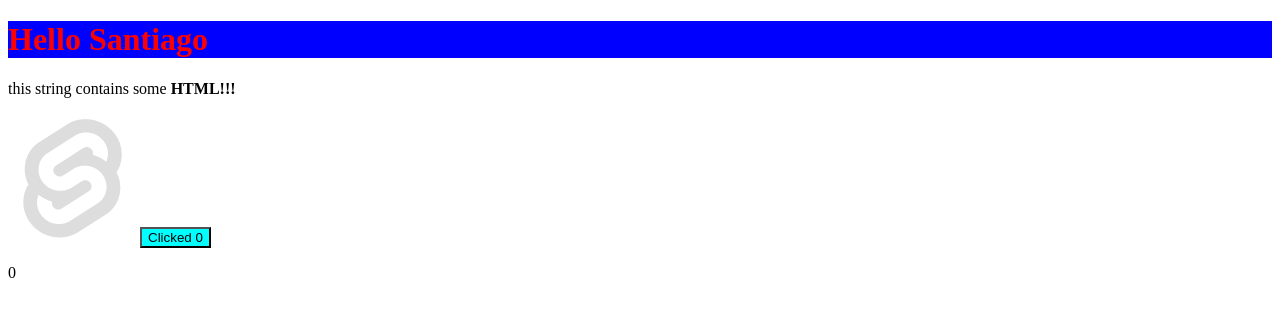
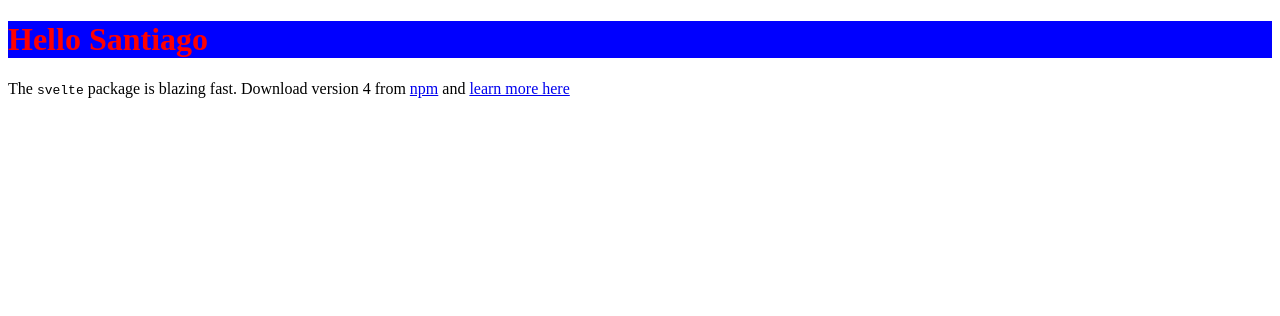
Before and after one commit to tvsanti/svelte-tutorial, a SvelteKit app: page / in a window 1280 px wide. Shown: the top 316 px of the page. Built offline with nearby package versions, Linux system fonts and the light colour scheme.

Commit message:
Spread operaton in parameter

```diff
--- a/src/routes/+page.svelte
+++ b/src/routes/+page.svelte
@@ -1,14 +1,18 @@
 <script lang="ts">
-    import NestedButton from "./NestedButton.svelte";
-	let htmltr = `this string contains some <strong>HTML!!!</strong>`;
+  import PackageInfo from "./PackageInfo.svelte";
 
-    let imgStr: string = '/favicon.png';
+	const pkg = {
+		name: 'svelte',
+		speed: 'blazing',
+		version: 4,
+		website: 'https://svelte.dev'
+	};
+
 </script>
 
 <h1>Hello Santiago</h1>
-<p>{@html htmltr}</p>
-<img src={imgStr} alt="imagen chingona" />
-<NestedButton count={[1,2,3,4]}/>
+<PackageInfo {...pkg} />
+
 
 <style>
     h1 {
--- /dev/null
+++ b/src/routes/PackageInfo.svelte
@@ -0,0 +1,12 @@
+<script lang="ts">
+    export let name: string;
+    export let version: number;
+    export let speed: string;
+    export let website: string;
+
+	$: href = `https://www.npmjs.com/package/${name}`;
+</script>
+<p>
+	The <code>{name}</code> package is {speed} fast. Download version {version} from
+	<a {href}>npm</a> and <a href={website}>learn more here</a>
+</p>
```
